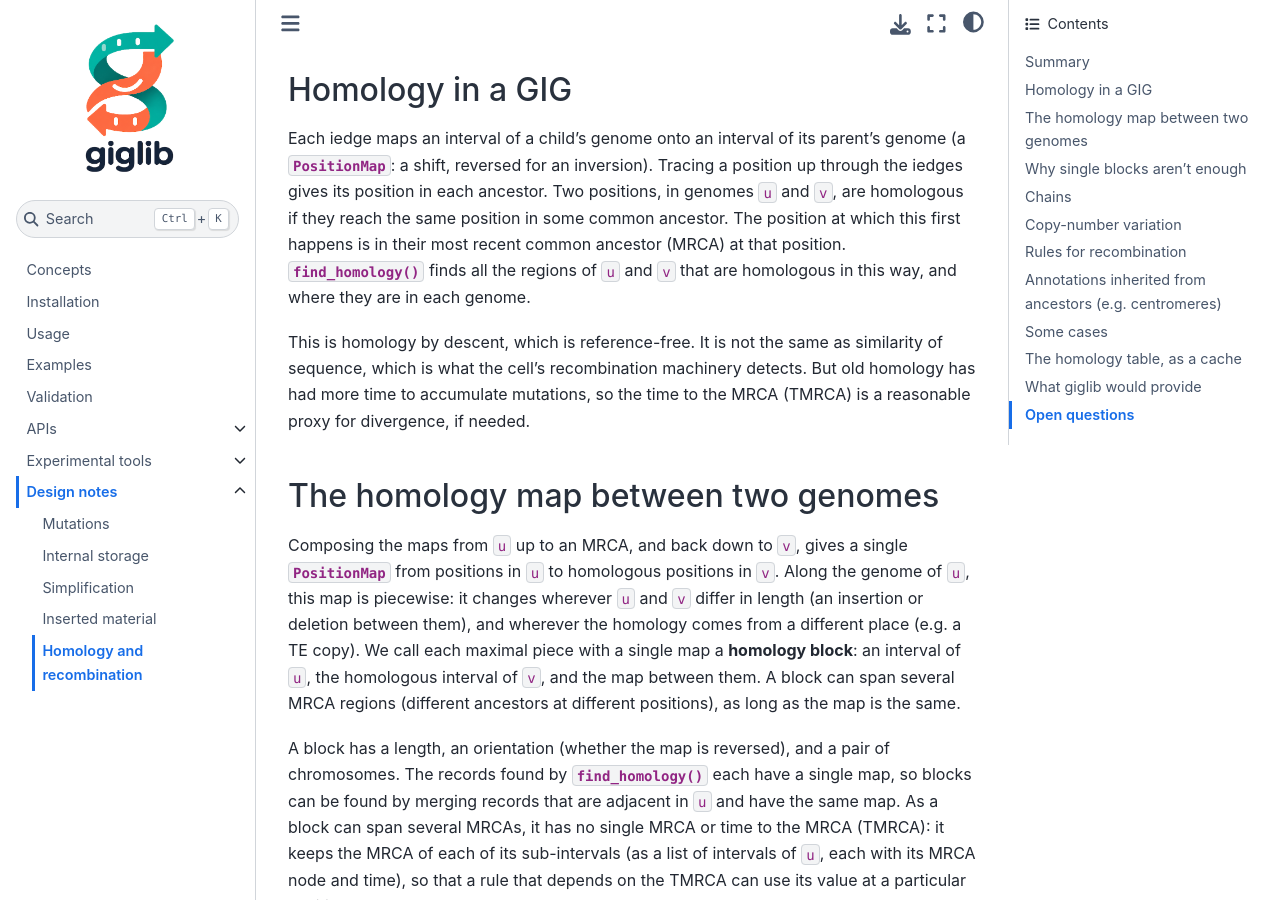
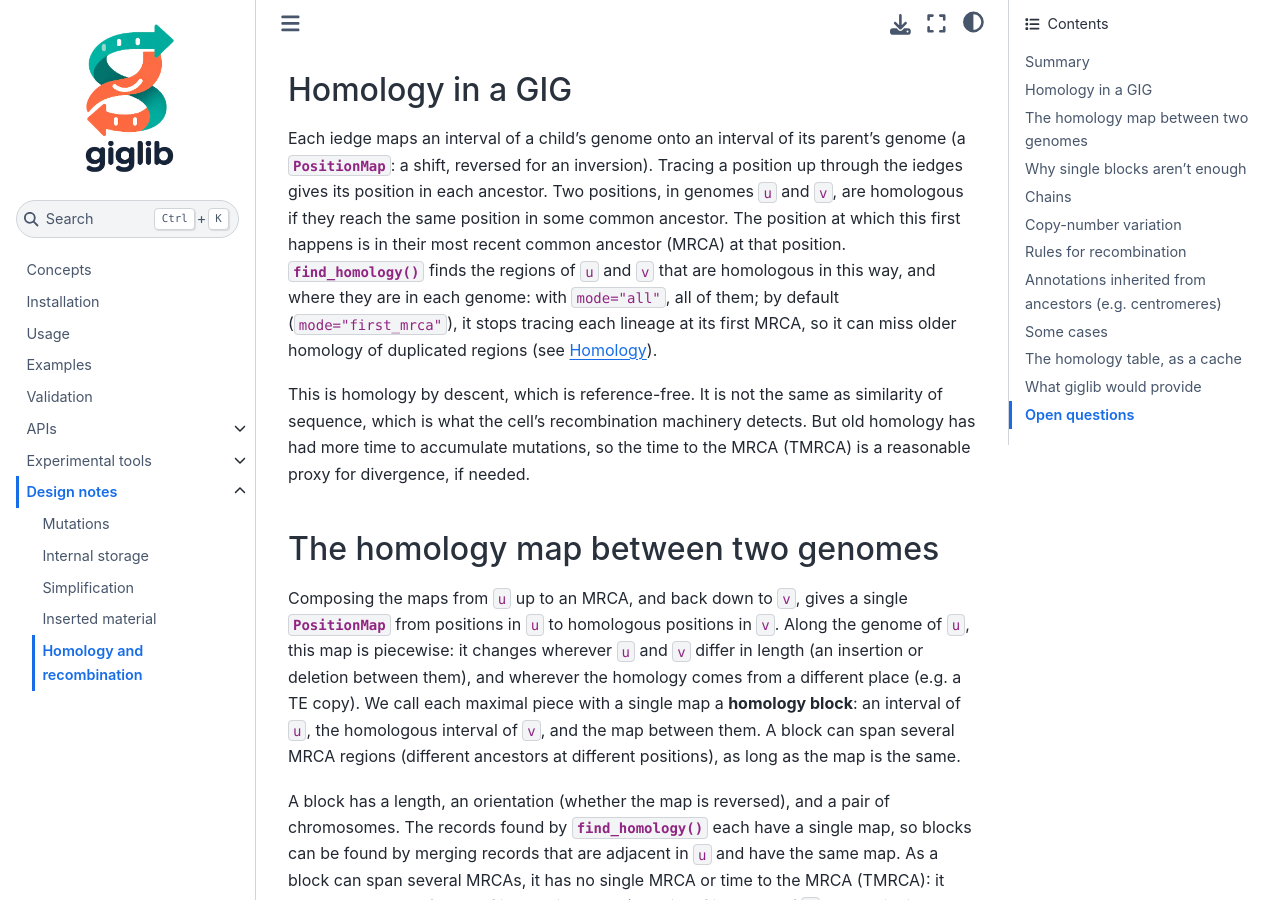
Before and after one commit to hyanwong/giglib, a Jupyter Book: the page built from docs/design/homology.md, in a window 1280 px wide and 900 px high, scrolled down 1065 px. Built offline with Jupyter Book 1.0.4 settings and Sphinx 7.4.7 and the Sphinx Book theme 1.1.4, drawn with Linux system fonts in a browser that asks for light colours.

Commit message:
Address review: the default mode of find_homology doesn't find all homology
Co-Authored-By: Claude Opus 5.5 <noreply@anthropic.com>

```diff
--- a/docs/design/homology.md
+++ b/docs/design/homology.md
@@ -55,8 +55,10 @@ Each iedge maps an interval of a child's genome onto an interval of its parent's
 the iedges gives its position in each ancestor. Two positions, in genomes `u` and `v`, are
 homologous if they reach the same position in some common ancestor. The position at which this
 first happens is in their most recent common ancestor (MRCA) at that position.
-{meth}`~giglib.Tables.find_homology` finds all the regions of `u` and `v` that are homologous
-in this way, and where they are in each genome.
+{meth}`~giglib.Tables.find_homology` finds the regions of `u` and `v` that are homologous in
+this way, and where they are in each genome: with `mode="all"`, all of them; by default
+(`mode="first_mrca"`), it stops tracing each lineage at its first MRCA, so it can miss older
+homology of duplicated regions (see {ref}`sec_usage_homology`).
 
 This is homology by descent, which is reference-free. It is not the same as similarity of sequence,
 which is what the cell's recombination machinery detects. But old homology has had more time to
```
